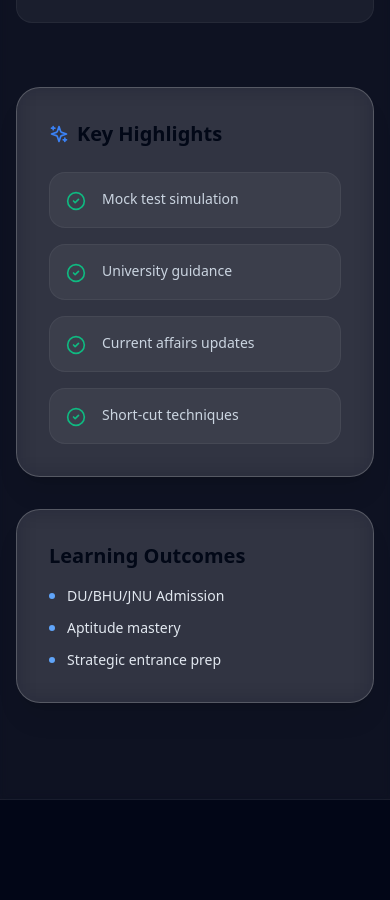
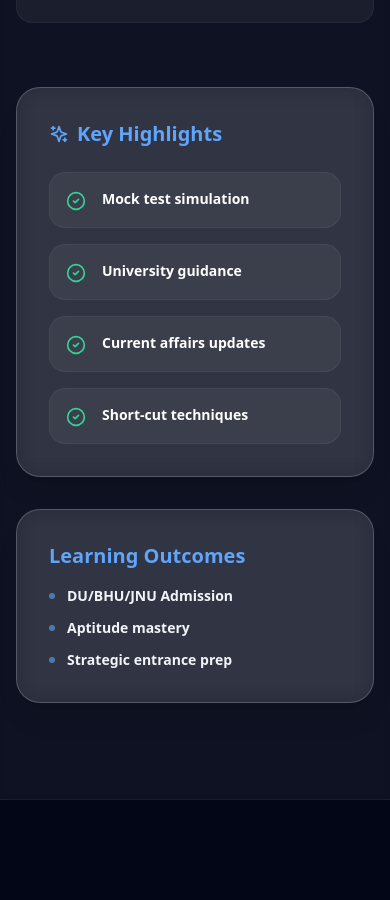
Before and after one commit to cipherrahul/rk_certification, a Next.js app: page /programs/cuet-success in a window 390 px wide. Shown: the part 1945-2845 px from the top of the page. Built offline with nearby package versions, Linux system fonts and the light colour scheme.

Commit message:
Add client-side Home component with animated hero and trust sections, and create ProgramDetailClient placeholder.

```diff
--- a/src/components/home/HomeClient.tsx
+++ b/src/components/home/HomeClient.tsx
@@ -19,7 +19,7 @@ import {
     Star,
     Globe
 } from 'lucide-react';
-import { motion, useScroll, useTransform } from 'framer-motion';
+import { motion, useScroll, useTransform, useSpring, useInView } from 'framer-motion';
 import { useRef, useState, useEffect } from 'react';
 import { AnimatePresence } from 'framer-motion';
 
@@ -29,11 +29,38 @@ const StudentProfileCarousel = dynamic(() => import('@/components/home/StudentPr
 });
 
 const stats = [
-    { label: "Total Students", value: "5,000+", icon: Users, color: "text-blue-600" },
-    { label: "Branch Network", value: "5+", icon: Building2, color: "text-purple-600" },
-    { label: "Success Rate", value: "98%", icon: TrendingUp, color: "text-emerald-600" },
-    { label: "Career Placements", value: "2,000+", icon: Award, color: "text-amber-600" },
+    { label: "Total Students", value: 5000, suffix: "+", icon: Users, color: "text-blue-600" },
+    { label: "Branch Network", value: 5, suffix: "+", icon: Building2, color: "text-purple-600" },
+    { label: "Success Rate", value: 98, suffix: "%", icon: TrendingUp, color: "text-emerald-600" },
+    { label: "Career Placements", value: 2000, suffix: "+", icon: Award, color: "text-amber-600" },
 ];
+
+function Counter({ value, suffix }: { value: number; suffix: string }) {
+    const ref = useRef(null);
+    const isInView = useInView(ref, { once: true, margin: "-100px" });
+    const count = useSpring(0, {
+        stiffness: 100,
+        damping: 30,
+        restDelta: 0.001
+    });
+
+    const rounded = useTransform(count, (latest) => {
+        return Math.floor(latest).toLocaleString();
+    });
+
+    useEffect(() => {
+        if (isInView) {
+            count.set(value);
+        }
+    }, [isInView, value, count]);
+
+    return (
+        <span ref={ref}>
+            <motion.span>{rounded}</motion.span>
+            {suffix}
+        </span>
+    );
+}
 
 const programs = [
     { slug: "jee-ultimate", title: "JEE Preparation", students: "2.1k+", icon: Star, highlight: "Top Results" },
@@ -195,7 +222,9 @@ export default function HomeClient() {
                                 <div className={`p-4 rounded-3xl bg-slate-50 dark:bg-slate-900 mb-6 group-hover:scale-110 group-hover:rotate-3 transition-all duration-500`}>
                                     <stat.icon className={`h-8 w-8 ${stat.color}`} />
                                 </div>
-                                <div className="text-3xl md:text-4xl font-black mb-2 text-slate-900 dark:text-white tracking-tight">{stat.value}</div>
+                                <div className="text-3xl md:text-4xl font-black mb-2 text-slate-900 dark:text-white tracking-tight">
+                                    <Counter value={stat.value} suffix={stat.suffix} />
+                                </div>
                                 <p className="text-slate-500 font-medium uppercase tracking-widest text-xs">{stat.label}</p>
                             </motion.div>
                         ))}
--- a/src/components/programs/ProgramDetailClient.tsx
+++ b/src/components/programs/ProgramDetailClient.tsx
@@ -145,25 +145,25 @@ export default function ProgramDetailClient({ program }: { program: Program }) {
 
                         <div className="space-y-8">
                             <Card className="glass border-white/5 p-8 rounded-3xl">
-                                <h4 className="text-xl font-bold mb-6 flex items-center gap-2">
-                                    <SparkleIcon className="h-5 w-5 text-blue-500" /> Key Highlights
+                                <h4 className="text-xl font-black mb-6 flex items-center gap-2 text-blue-400">
+                                    <SparkleIcon className="h-5 w-5 text-blue-400" /> Key Highlights
                                 </h4>
                                 <div className="space-y-4">
                                     {program.features.map((feature, i) => (
                                         <div key={i} className="flex gap-4 p-4 rounded-2xl bg-white/5 border border-white/5 group hover:border-blue-500/30 transition-colors">
-                                            <CheckCircle2 className="h-5 w-5 text-emerald-500 shrink-0 mt-0.5" />
-                                            <p className="text-sm font-medium text-slate-300">{feature}</p>
+                                            <CheckCircle2 className="h-5 w-5 text-emerald-400 shrink-0 mt-0.5" />
+                                            <p className="text-sm font-semibold text-white">{feature}</p>
                                         </div>
                                     ))}
                                 </div>
                             </Card>
 
-                            <Card className="glass border-white/5 p-8 rounded-3xl bg-blue-600/20 border-blue-500/20">
-                                <h4 className="text-xl font-bold mb-4">Learning Outcomes</h4>
+                            <Card className="glass border-blue-500/20 p-8 rounded-3xl bg-blue-600/10 border border-blue-500/30 shadow-[0_0_30px_rgba(37,99,235,0.1)]">
+                                <h4 className="text-xl font-black mb-4 text-blue-400">Learning Outcomes</h4>
                                 <div className="space-y-3">
                                     {program.outcomes.map((outcome, i) => (
-                                        <div key={i} className="flex items-center gap-3 text-sm font-medium text-slate-200">
-                                            <div className="h-1.5 w-1.5 rounded-full bg-blue-400" />
+                                        <div key={i} className="flex items-center gap-3 text-sm font-semibold text-slate-100">
+                                            <div className="h-1.5 w-1.5 rounded-full bg-blue-400 animate-pulse" />
                                             {outcome}
                                         </div>
                                     ))}
```
